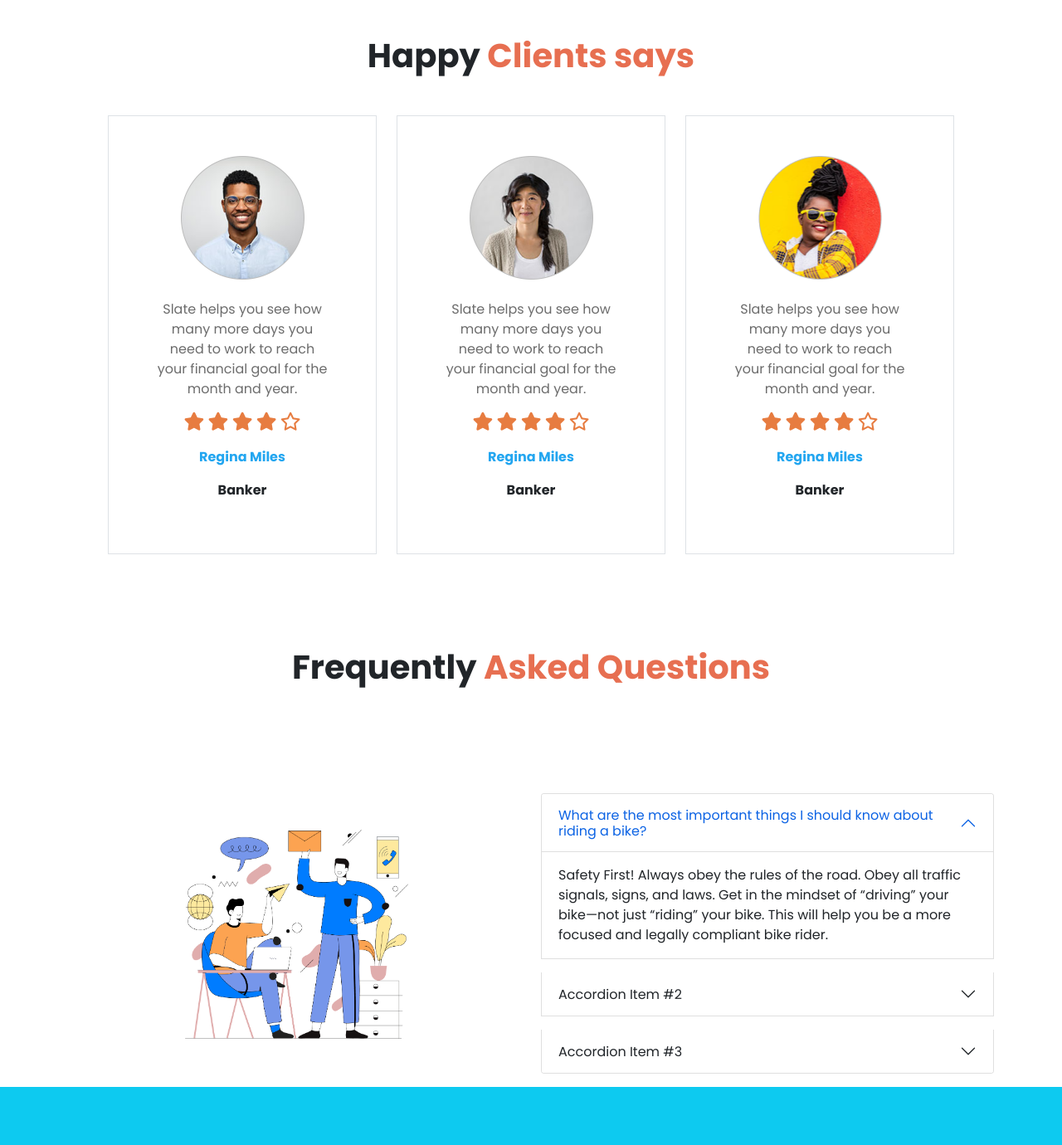
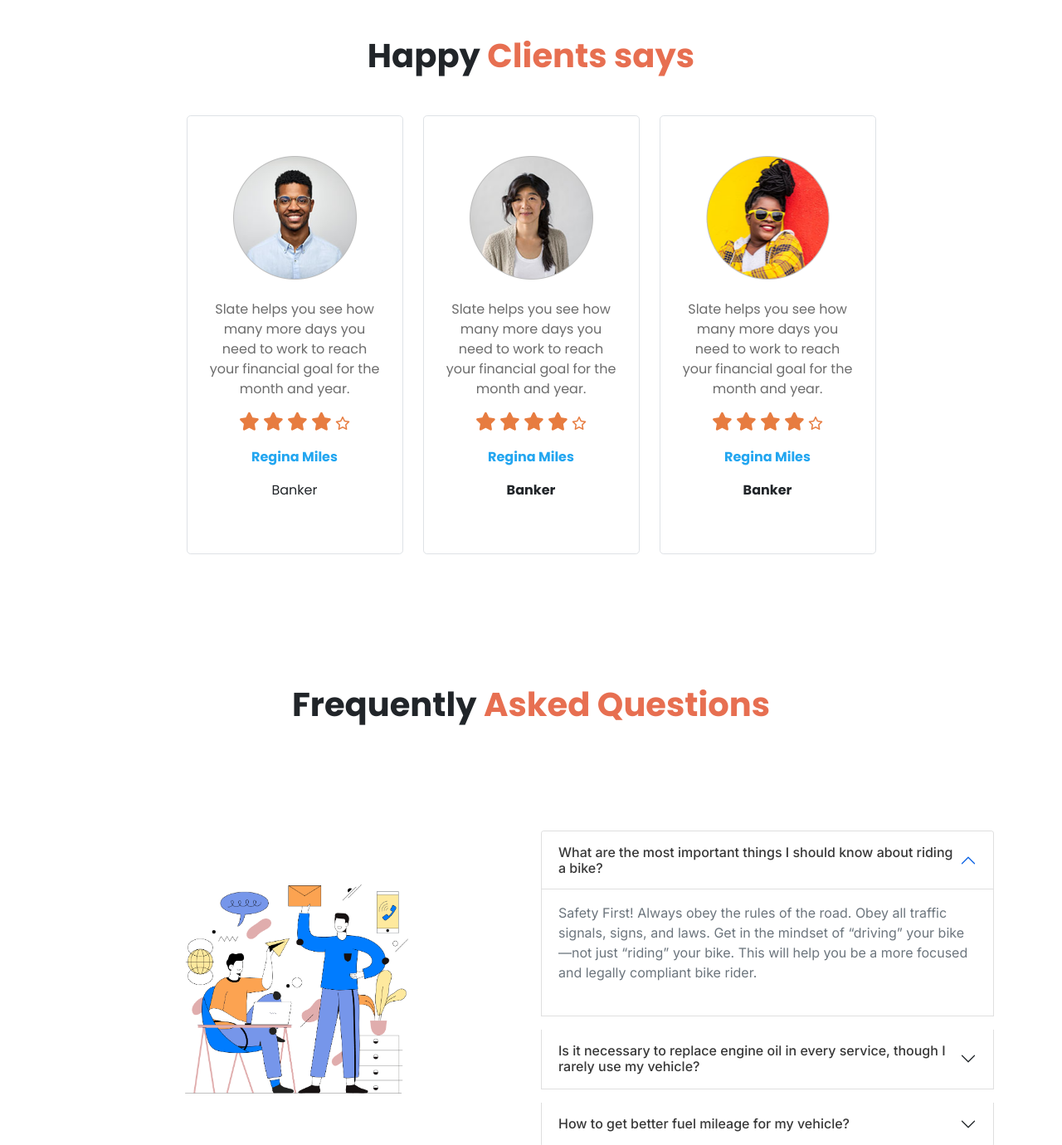
Before and after one commit to ShafiqSuhag/honda-cbr, a plain HTML site: page index.html in a window 1280 px wide. Shown: the part 1420-2800 px from the top of the page at 83% size. Drawn offline with Linux system fonts and the light colour scheme.

Commit message:
essential large device done

```diff
--- a/css/style.css
+++ b/css/style.css
@@ -1,9 +1,9 @@
 /* font  */
-@import url('https://fonts.googleapis.com/css2?family=Poppins:wght@100;300;400;500;600;700;800;900&display=swap');
-
+@import url('https://fonts.googleapis.com/css2?family=Poppins:wght@100;300;400;500;600;700;800;900&family=Inter:wght@400;500&display=swap');
 body{
     font-family: 'Poppins', sans-serif;
 }
+
 
 /* header  */
 
@@ -33,6 +33,10 @@ body{
     color:  #E77C40;
 }
 
+.honda-text-mine-shaft{
+    color: #383838;
+}
+
 
 /* background color  */
 .honda-bg-blue-dianne{
@@ -43,15 +47,28 @@ body{
 }
 
 /* font  */
-.font-weight-light{
+.honda-font-family-inter{
+    font-family: 'Inter', sans-serif;
+
+}
+
+.honda-font-weight-light{
     font-weight: 300;
 }
-.font-weight-bold{
+.honda-font-weight-regular{
+    font-weight: 400;
+}
+.honda-font-weight-medium{
+    font-weight: 500;
+}
+.honda-font-weight-bold{
     font-weight: 700;
 }
-.rating > .far.fa-star ,.rating .fas.fa-star{
+.honda-rating > .far.fa-star ,.rating .fas.fa-star{
     font-size: 1.375rem;
 }
+
+
 
 
 /* sizing  */
@@ -63,8 +80,8 @@ body{
 .honda-mt-7{
     margin-top: 4rem;
 }
-.honda-my-10{
-    margin-top: 7rem;
+.honda-my-faq{
+    margin-top: 9.8rem;
     margin-bottom: 7rem;
 }
 .honda-mt-n6{
@@ -103,7 +120,9 @@ body{
 }
 
 /* FAQ Section */
-
+#faq-section button.accordion-button.bg-white.honda-font-weight-medium {
+    color: #383838;
+}
 
 /* ------------------------------------------
                 FOOTER
--- a/index.html
+++ b/index.html
@@ -18,8 +18,8 @@
             <div class="row min-vh-100">
                 <!-- hero section details  -->
                 <div class="col-md-6 d-flex flex-column justify-content-center ">
-                    <p class="honda-text-white mb-1 font-weight-light">Computer-controlled digital transistorized with electronic advance</p>
-                    <p class="fs-1 font-weight-bold my-0">Honda CBR 300R</p>
+                    <p class="honda-text-white mb-1 honda-font-weight-light">Computer-controlled digital transistorized with electronic advance</p>
+                    <p class="fs-1 honda-font-weight-bold my-0">Honda CBR 300R</p>
                     <p class="honda-text-alto w-md-75 py-3 font-weight-light">Amet minim mollit non deserunt ullamco est sit aliqua dolor do amet sint. Velit officia consequat duis enim velit mollit. Exercitation veniam consequat sunt nostrud amet.</p>
                     <p>
                         <a href="" class="btn btn-info honda-bg-burnt-sienna  py-2 px-5 border-0 h6 text-white">Purchase</a>
@@ -49,8 +49,8 @@
                 <div class="">
                     <div class="d-flex flex-column align-items-center justify-content-center my-0">
 
-                        <p class="h1 font-weight-bold ">Fetured Bikes 2021</p>
-                        <p class="honda-text-burnt-sienna font-weight-bold mb-0">Best bike collection</p>
+                        <p class="h1 honda-font-weight-bold ">Fetured Bikes 2021</p>
+                        <p class="honda-text-burnt-sienna honda-font-weight-bold mb-0">Best bike collection</p>
 
                     </div>
                     <div class="w-06 mx-auto honda-bg-burnt-sienna honda-text-burnt-sienna mt-n1 honda-mt-n6">
@@ -82,14 +82,14 @@
         <!-- happy client section  -->
         <section class="testimonial">
             <div class="container">
-                <p class="h1 font-weight-bold text-center mb-5">Happy  <span class="honda-text-burnt-sienna"> Clients says</span></p>
+                <p class="h1 honda-font-weight-bold text-center mb-5">Happy  <span class="honda-text-burnt-sienna"> Clients says</span></p>
 
-                <div class="row px-5">
+                <div class="row justify-content-center">
                     <!-- Client 1  -->
-                    <div class="col-md-4 ">
-                        <div class="px-4 py-5 d-flex flex-column align-items-center border border-1">
+                    <div class="col-md-3 ">
+                        <div class="px-4 py-5 d-flex flex-column align-items-center border border-1 rounded-3">
                             <img src="images/user-1.png" alt="" class="honda-img-frame-client mb-4">
-                            <p class="w-75 honda-text-dove-gray text-center">
+                            <p class="w-100 honda-text-dove-gray text-center">
                                 Slate helps you see how many more days you need to work to reach your financial goal for the month and year.
                             </p>
                             <div class="rating honda-rating-color">
@@ -99,15 +99,15 @@
                                 <i class="fas fa-star"></i>
                                 <i class="far fa-star"></i>
                             </div>
-                            <p class="font-weight-bold honda-text-picton-blue my-3">Regina Miles</p>
+                            <p class="honda-font-weight-bold honda-text-picton-blue my-3">Regina Miles</p>
                             <p class="font-weight-bold">Banker</p>
                         </div>
                     </div>
                     <!-- Client 1  -->
-                    <div class="col-md-4 ">
-                        <div class="px-4 py-5 d-flex flex-column align-items-center border border-1">
+                    <div class="col-md-3 ">
+                        <div class="px-4 py-5 d-flex flex-column align-items-center border border-1 rounded-3">
                             <img src="images/user-2.png" alt="" class="honda-img-frame-client mb-4">
-                            <p class="w-75 honda-text-dove-gray text-center">
+                            <p class="w-100 honda-text-dove-gray text-center">
                                 Slate helps you see how many more days you need to work to reach your financial goal for the month and year.
                             </p>
                             <div class="rating honda-rating-color">
@@ -117,15 +117,15 @@
                                 <i class="fas fa-star"></i>
                                 <i class="far fa-star"></i>
                             </div>
-                            <p class="font-weight-bold honda-text-picton-blue  my-3">Regina Miles</p>
-                            <p class="font-weight-bold">Banker</p>
+                            <p class="honda-font-weight-bold honda-text-picton-blue  my-3">Regina Miles</p>
+                            <p class="honda-font-weight-bold">Banker</p>
                         </div>
                     </div>
                     <!-- Client 1  -->
-                    <div class="col-md-4 ">
-                        <div class="px-4 py-5 d-flex flex-column align-items-center border border-1">
+                    <div class="col-md-3 ">
+                        <div class="px-4 py-5 d-flex flex-column align-items-center border border-1 rounded-3">
                             <img src="images/user-3.png" alt="" class="honda-img-frame-client mb-4">
-                            <p class="w-75 honda-text-dove-gray text-center">
+                            <p class="w-100 honda-text-dove-gray text-center">
                                 Slate helps you see how many more days you need to work to reach your financial goal for the month and year.
                             </p>
                             <div class="rating honda-rating-color">
@@ -135,8 +135,8 @@
                                 <i class="fas fa-star"></i>
                                 <i class="far fa-star"></i>
                             </div>
-                            <p class="font-weight-bold honda-text-picton-blue  my-3">Regina Miles</p>
-                            <p class="font-weight-bold">Banker</p>
+                            <p class="honda-font-weight-bold honda-text-picton-blue  my-3">Regina Miles</p>
+                            <p class="honda-font-weight-bold">Banker</p>
                         </div>
                     </div>
 
@@ -148,49 +148,51 @@
         </section>
         <!-- FAQ Section  -->
         <section id="faq-section">
-            <div class="container">
-                <p class="h1 honda-my-10 font-weight-bold text-center "> Frequently   <span class="honda-text-burnt-sienna"> Asked Questions</span></p>
+            <div class="container min-vh-100">
+                <p class="h1 honda-my-faq honda-font-weight-bold text-center "> Frequently   <span class="honda-text-burnt-sienna"> Asked Questions</span></p>
                 <div class="row">
                     <div class="col-md-6  d-flex justify-content-center align-items-center">
                         <img src="images/faq.png" alt="" class="img-fluid w-50">
                     </div>
                     <div class="col-md-6 d-flex align-items-center">
                         <!-- faq container  -->
-                        <div class="accordion" id="accordionExample">
+                        <div class="accordion honda-font-family-inter honda-font-weight-regular honda-text-mine-shaft" id="accordionExample">
                             <div class="accordion-item my-3">
                               <h2 class="accordion-header" id="headingOne">
-                                <button class="accordion-button bg-white" type="button" data-bs-toggle="collapse" data-bs-target="#collapseOne" aria-expanded="true" aria-controls="collapseOne">
+                                <button class="accordion-button bg-white honda-font-weight-medium honda-text-mine-shaft" type="button" data-bs-toggle="collapse" data-bs-target="#collapseOne" aria-expanded="true" aria-controls="collapseOne">
                                     What are the most important things I should
                                     know about riding a bike?
                                 </button>
                               </h2>
                               <div id="collapseOne" class="accordion-collapse collapse show" aria-labelledby="headingOne" data-bs-parent="#accordionExample">
-                                <div class="accordion-body">
-                                    Safety First! Always obey the rules of the road. Obey all traffic signals, signs, and laws. Get in the mindset of “driving” your bike—not just “riding” your bike. This will help you be a more focused and legally compliant bike rider.
+                                <div class="accordion-body text-muted">
+                                    Safety First! Always obey the rules of the road. Obey all traffic signals, signs, and laws. Get in the mindset of “driving” your bike—not just “riding” your bike. This will help you be a more focused and legally compliant bike rider.  <br><br>
                                 </div>
                               </div>
                             </div>
                             <div class="accordion-item my-3">
                               <h2 class="accordion-header" id="headingTwo">
-                                <button class="accordion-button  bg-white collapsed" type="button" data-bs-toggle="collapse" data-bs-target="#collapseTwo" aria-expanded="false" aria-controls="collapseTwo">
-                                  Accordion Item #2
+                                <button class="accordion-button  bg-white collapsed honda-font-weight-medium" type="button" data-bs-toggle="collapse" data-bs-target="#collapseTwo" aria-expanded="false" aria-controls="collapseTwo">
+                                    Is it necessary to replace engine oil in every service, though I rarely use my vehicle?
                                 </button>
                               </h2>
                               <div id="collapseTwo" class="accordion-collapse collapse" aria-labelledby="headingTwo" data-bs-parent="#accordionExample">
-                                <div class="accordion-body">
-                                  <strong>This is the second item's accordion body.</strong> It is hidden by default, until the collapse plugin adds the appropriate classes that we use to style each element. These classes control the overall appearance, as well as the showing and hiding via CSS transitions. You can modify any of this with custom CSS or overriding our default variables. It's also worth noting that just about any HTML can go within the <code>.accordion-body</code>, though the transition does limit overflow.
+                                <div class="accordion-body text-muted">
+                                    Engine oil property deteriorates with the passage of time & usage of vehicle and therefore it is imperative to change Engine oil to 'maintain superior performance and improve overall durability of engine' as per the maintenance schedule for particular vehicle model.
                                 </div>
                               </div>
                             </div>
                             <div class="accordion-item my-3">
                               <h2 class="accordion-header" id="headingThree">
-                                <button class="accordion-button collapsed  bg-white" type="button" data-bs-toggle="collapse" data-bs-target="#collapseThree" aria-expanded="false" aria-controls="collapseThree">
-                                  Accordion Item #3
+                                <button class="accordion-button collapsed  bg-white honda-font-weight-medium" type="button" data-bs-toggle="collapse" data-bs-target="#collapseThree" aria-expanded="false" aria-controls="collapseThree">
+                                    How to get better fuel mileage for my vehicle?
+
                                 </button>
                               </h2>
                               <div id="collapseThree" class="accordion-collapse collapse" aria-labelledby="headingThree" data-bs-parent="#accordionExample">
-                                <div class="accordion-body">
-                                  <strong>This is the third item's accordion body.</strong> It is hidden by default, until the collapse plugin adds the appropriate classes that we use to style each element. These classes control the overall appearance, as well as the showing and hiding via CSS transitions. You can modify any of this with custom CSS or overriding our default variables. It's also worth noting that just about any HTML can go within the <code>.accordion-body</code>, though the transition does limit overflow.
+                                <div class="accordion-body text-muted">
+                                    Honda has been a pioneer in developing fuel efficient engines technology and ensuring excellent performance at the same time. Further, the fuel consumption of the vehicle also depends on parameters like driving style, traffic conditions, load conditions, vehicle maintenance etc.
+
                                 </div>
                               </div>
                             </div>
@@ -208,7 +210,7 @@
 
     </footer>
 
-    <div class="bg-info" style="height: 400px;"></div>
+    <!-- <div class="bg-info" style="height: 400px;"></div> -->
 
     <!-- javascript  -->
     <script src="js/bootstrap.min.js"></script>
```
